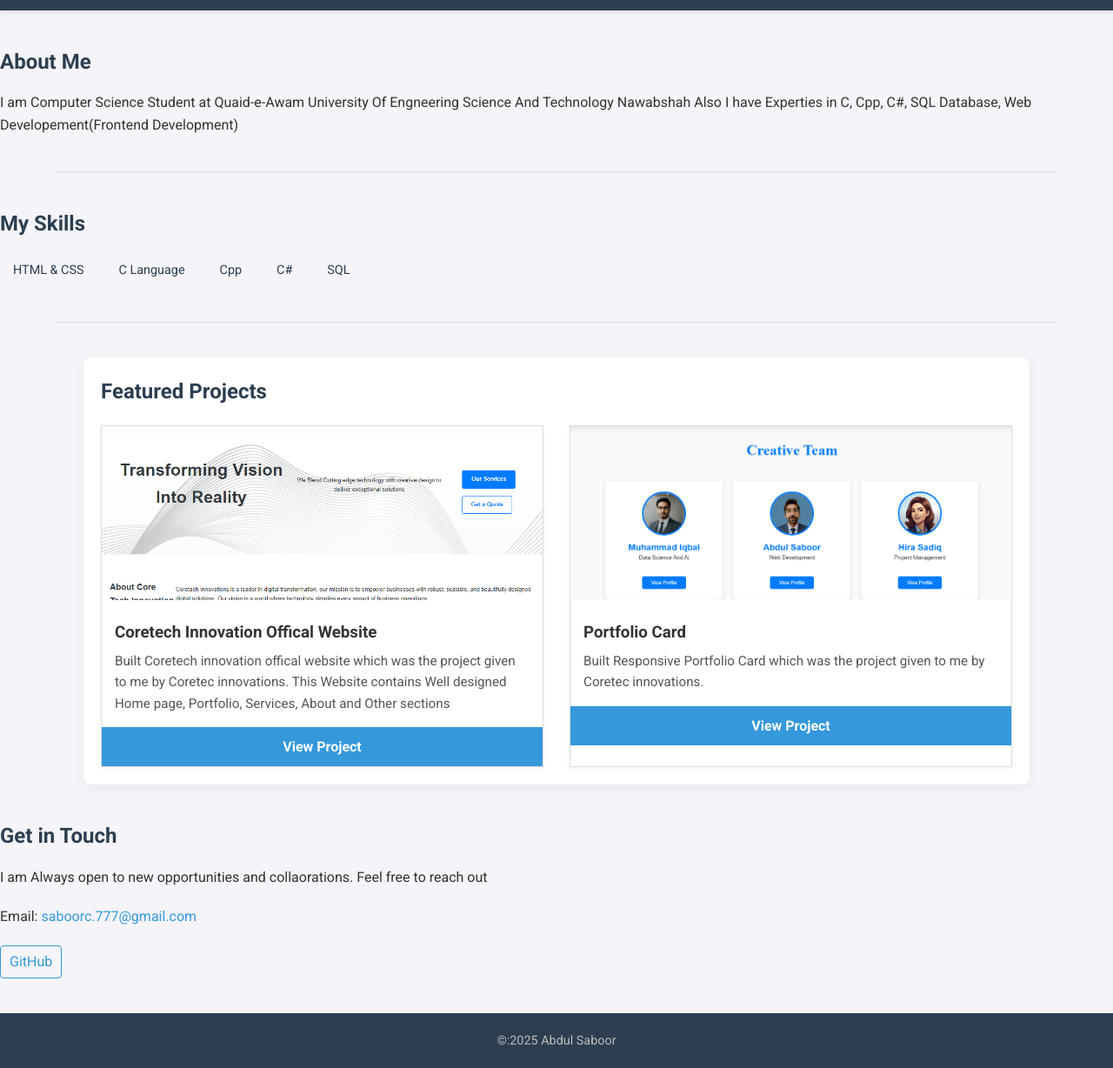
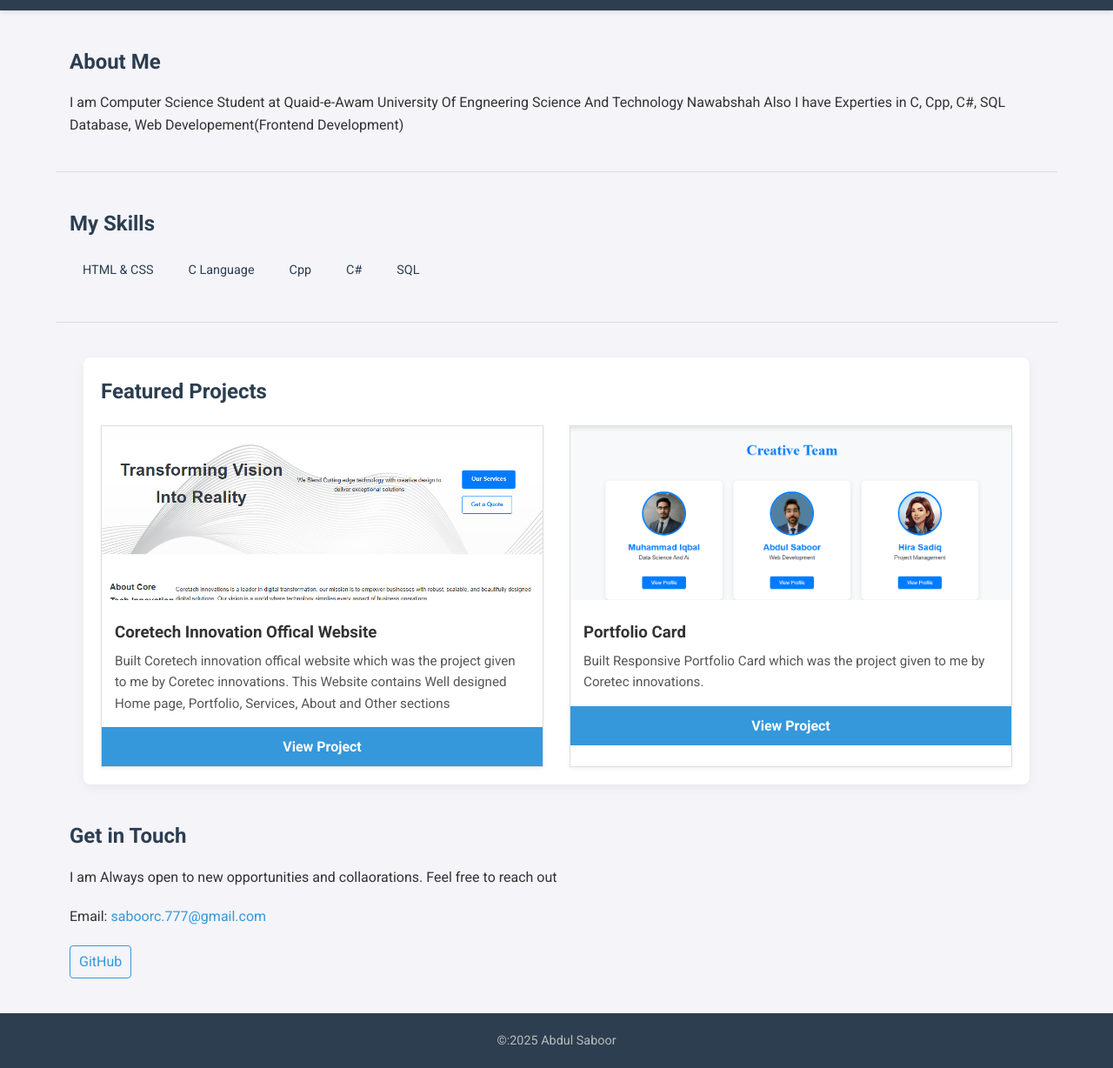
Before and after one commit to saboorc777/coretech_internship, a plain HTML site: page Persional Portfolio webpage/index.html in a window 1280 px wide. Shown: the part 68-1296 px from the top of the page at 87% size. Drawn offline with Linux system fonts and the light colour scheme.

Commit message:
Refactor CSS styles for personal portfolio webpage

```diff
--- a/Persional Portfolio webpage/style.css
+++ b/Persional Portfolio webpage/style.css
@@ -22,6 +22,7 @@ body{
     -ms-border-radius: 8px;
     -o-border-radius: 8px;
     box-shadow: 0 4px 12px rgba(0,0,0,0.05);
+
 }
 h1,h2{
     margin-bottom:15px;
@@ -187,6 +188,8 @@ footer{
 }
 .container{
     margin-top: 40px;
+    margin-left: 80px;
+    margin-right: 80px;
 }
 @media(max-width:768px){
     .main-header{
@@ -213,3 +216,6 @@ footer{
         justify-content: center;
     }
 }
+#contact{
+    margin-left: 80px;
+}
```
